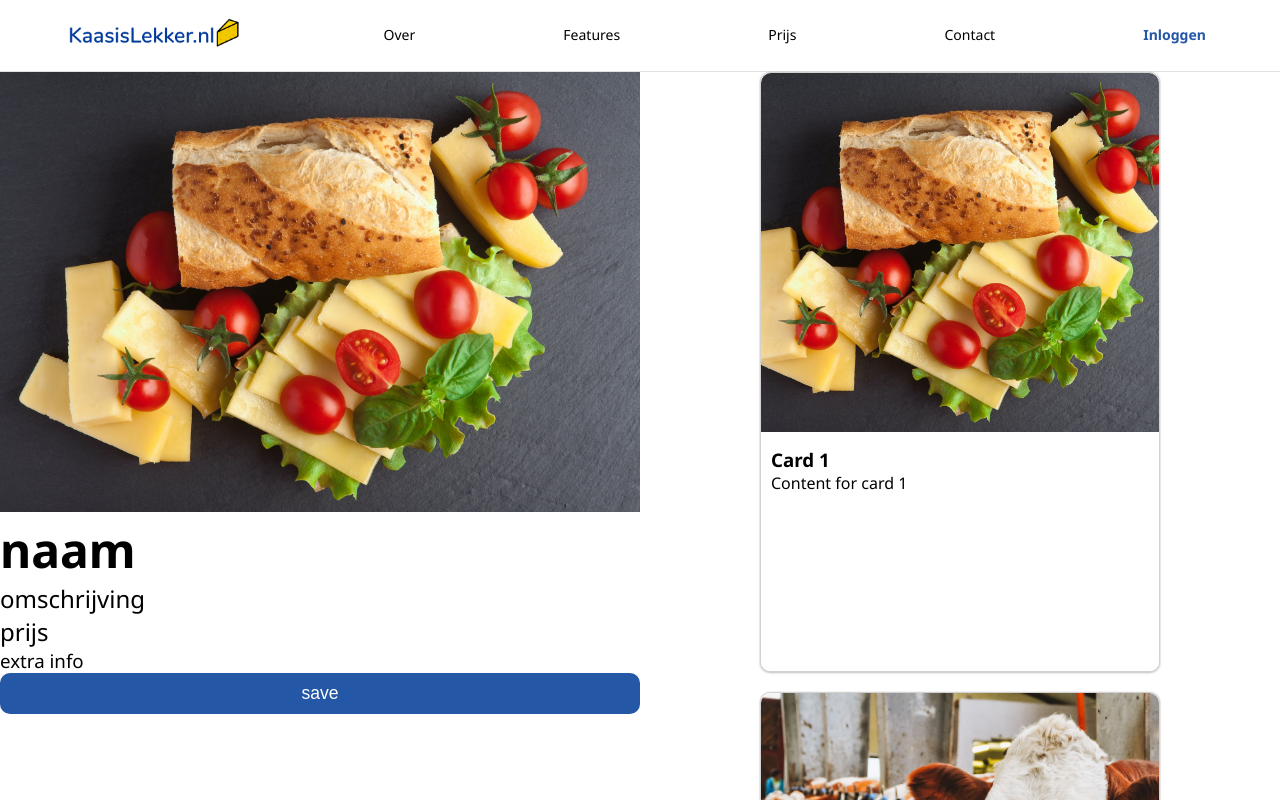
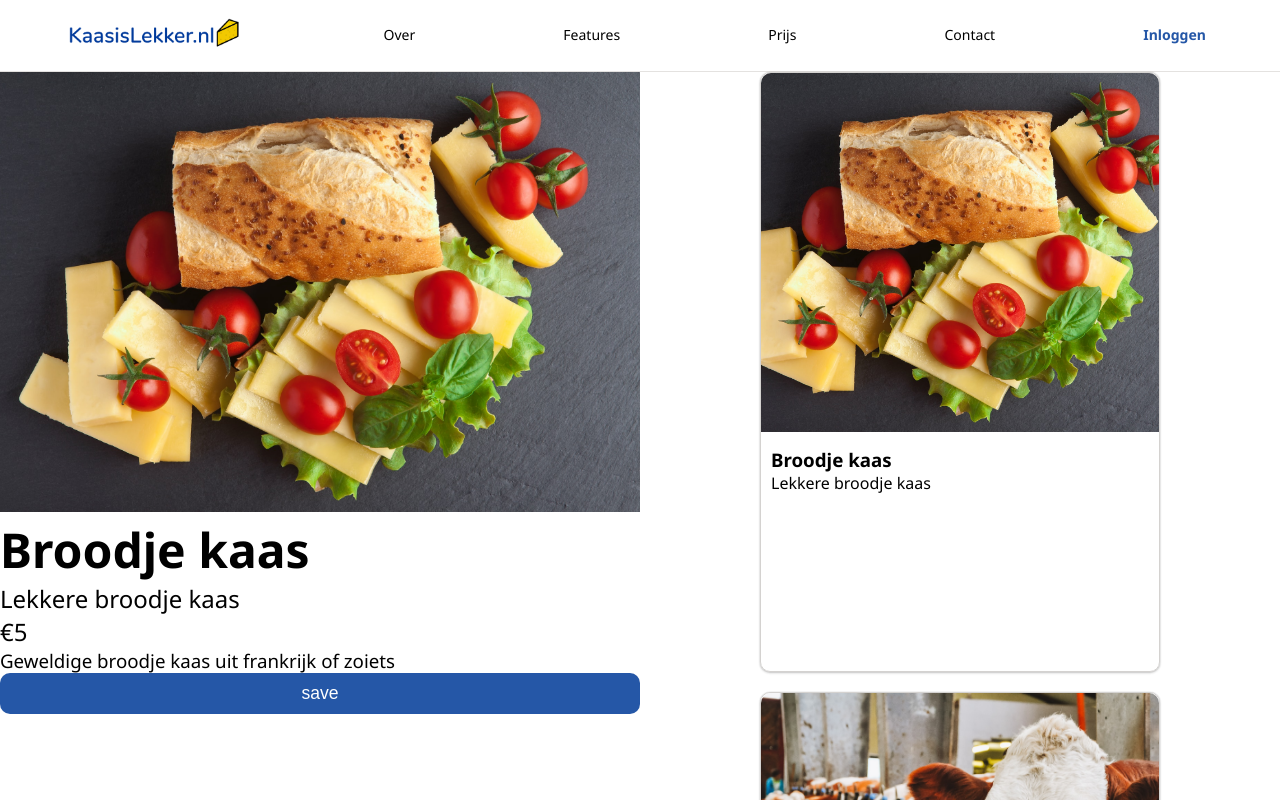
Before and after one commit to AidanMiddel/kaasislekker.nl, a React (Create React App) app: page /collection in a window 1280 px wide. Shown: the top 800 px of the page. Built offline with nearby package versions, Linux system fonts and the light colour scheme.

Commit message:
made cards clickable to show more info

```diff
--- /dev/null
+++ b/src/components/CollectionCard/CollectionCard.css
@@ -0,0 +1,22 @@
+.collectionCard {
+    width: 40rem;
+    height: 60rem;
+    flex-direction: column;
+    border: 1px solid #d4d2d0;
+    border-radius: 1rem;
+    box-shadow: 0 0.125rem 0.25rem rgb(45 45 45 / 12%), 0 0.0625rem 0.1875rem rgb(45 45 45 / 16%), 0 0 0.125rem rgb(45 45 45 / 20%);
+    cursor: pointer;
+  }
+
+  .collectionCard__img {
+    height: 60%;
+    width: 100%;
+    object-fit: cover;
+    border-top-left-radius: inherit;
+    border-top-right-radius: inherit;
+  }
+
+  .collectionCard__article {
+    height: 40%;
+    padding: 1rem;
+  }
--- /dev/null
+++ b/src/components/CollectionCard/CollectionCard.js
@@ -0,0 +1,22 @@
+import "./CollectionCard.css";
+
+
+
+const CollectionCard = (props) => {
+
+    const collectionCardClicked = () => {
+        props.onCollectionCardClicked(props.id)
+    }
+
+    return(
+        <div onClick={collectionCardClicked} className='collectionCard'>
+        <img className='collectionCard__img' src={props.img} alt="" />
+        <article className='collectionCard__article'>
+          <h3>{props.title}</h3>
+          <p>{props.content}</p>
+        </article>
+      </div>
+    )
+}
+
+export default CollectionCard;
--- a/src/components/CollectionCards/CollectionCards.css
+++ b/src/components/CollectionCards/CollectionCards.css
@@ -5,27 +5,6 @@
   justify-content: center;
 }
 
-.collectionCard {
-  width: 40rem;
-  height: 60rem;
-  flex-direction: column;
-  border: 1px solid #d4d2d0;
-  border-radius: 1rem;
-  box-shadow: 0 0.125rem 0.25rem rgb(45 45 45 / 12%), 0 0.0625rem 0.1875rem rgb(45 45 45 / 16%), 0 0 0.125rem rgb(45 45 45 / 20%);
-}
-
-.collectionCard__img {
-  height: 60%;
-  width: 100%;
-  object-fit: cover;
-  border-top-left-radius: inherit;
-  border-top-right-radius: inherit;
-}
-
-.collectionCard__article {
-  height: 40%;
-  padding: 1rem;
-}
 
 .collectionCard__addButton {
   background: #2557a7;
--- a/src/components/CollectionCards/CollectionCards.js
+++ b/src/components/CollectionCards/CollectionCards.js
@@ -2,32 +2,26 @@ import React, { useState } from 'react';
 
 import "./CollectionCards.css"
 
+import CollectionCard from '../CollectionCard/CollectionCard';
 import CollectionCardsData from '../../data/CollectionCardsData';
 
-function CollectionCards() {
-  const [cards, setCards] = useState(CollectionCardsData);
+function CollectionCards(props) {
 
-  let collectionCardsToBeRenderd = cards.map(data => {
+  const onCollectionCardClicked = (idFromCollectionCard) => {
+    props.changeCollectionCardId(idFromCollectionCard)
+  }
+
+  let collectionCardsToBeRenderd = props.cards.map(data => {
     return (
-      <div className='collectionCard'>
-        <img className='collectionCard__img' src={data.img} alt="" />
-        <article className='collectionCard__article'>
-          <h3>{data.title}</h3>
-          <p>{data.content}</p>
-        </article>
-      </div>
+      <CollectionCard onCollectionCardClicked={onCollectionCardClicked} key={data.id} id={data.id} img={data.img} title={data.title} content={data.content} />
     )
   })
 
-const addCard = (img, title, content) => {
-  const newCard = { id: cards.length + 1, img, title, content };
-  setCards([...cards, newCard]);
-}
 
 return (
   <div className="collectionCard__container">
     {collectionCardsToBeRenderd}
-    <button className="collectionCard__addButton" onClick={() => addCard('/img/card1.jpg', 'New card', 'New content')}>Add card</button>
+    <button className="collectionCard__addButton" onClick={() => props.addCard('/img/card1.jpg', 'New card', 'New content', '€5', 'New extra info')}>Add card</button>
   </div>
 );
 }
--- a/src/components/CollectionCardsInfo/CollectionCardsInfo.js
+++ b/src/components/CollectionCardsInfo/CollectionCardsInfo.js
@@ -1,13 +1,17 @@
 import "./CollectionCardsInfo.css";
 
+
 const CollectionCardsInfo = (props) => {
+
+    const searchCard = props.cards?.find((item) => {return item.id === props.collectCardId})
+
     return(
         <section className="collectionCardsInfo">
-            <img className="collectionCardsInfo__img" src="img/card1.jpg" alt="" />
-            <h1 className="collectionCardsInfo__name">naam</h1>
-            <h2 className="collectionCardsInfo__about">omschrijving</h2>
-            <h2 className="collectionCardsInfo__price">prijs</h2>
-            <h3 className="collectionCardsInfo__extra">extra info</h3>
+            <img className="collectionCardsInfo__img" src={searchCard.img} alt="" />
+            <h1 className="collectionCardsInfo__name">{searchCard.title}</h1>
+            <h2 className="collectionCardsInfo__about">{searchCard.content}</h2>
+            <h2 className="collectionCardsInfo__price">{searchCard.price}</h2>
+            <h3 className="collectionCardsInfo__extra">{searchCard.extraContent}</h3>
             <button className="collectionCardsInfo__saveButton">save</button>
         </section>
     )
--- a/src/components/CollectionCardsWrapper/CollectionCardsWrapper.js
+++ b/src/components/CollectionCardsWrapper/CollectionCardsWrapper.js
@@ -1,12 +1,27 @@
 import "./CollectionCardsWrapper.css";
 import CollectionCardsInfo from "../CollectionCardsInfo/CollectionCardsInfo";
+import CollectionCardsData from "../../data/CollectionCardsData";
 import CollectionCards from "../CollectionCards/CollectionCards";
+import { useState } from "react";
 
 const CollectionCardsWrapper = (props) => {
+    const [cards, setCards] = useState(CollectionCardsData);
+
+    const [collectCardId, setCollectionCardId] = useState(1)
+
+    const changeCollectionCardId = (idFromCollectionCard) => {
+        setCollectionCardId(idFromCollectionCard);
+    }
+
+    const addCard = (img, title, content, price, extraContent) => {
+        const newCard = { id: cards.length + 1, img, title, content, price, extraContent };
+        setCards([...cards, newCard]);
+      }
+
     return (
         <section className="collectionCardsWrapper">
-            <CollectionCardsInfo/>
-            <CollectionCards/>
+            <CollectionCardsInfo collectCardId={collectCardId} cards={cards}/>
+            <CollectionCards cards={cards} addCard={addCard} changeCollectionCardId={changeCollectionCardId}/>
         </section>
     )
 }
--- a/src/data/CollectionCardsData.js
+++ b/src/data/CollectionCardsData.js
@@ -1,8 +1,8 @@
 const CollectionCardsData =
     [
-        { id: 1, img: '/img/card1.jpg', title: 'Card 1', content: 'Content for card 1' },
-        { id: 2, img: '/img/card2.jpg', title: 'Card 2', content: 'Content for card 2' },
-        { id: 3, img: '/img/card3.jpg', title: 'Card 3', content: 'Content for card 2' },
+        { id: 1, img: '/img/card1.jpg', title: 'Broodje kaas', content: 'Lekkere broodje kaas', price:'€5', extraContent:"Geweldige broodje kaas uit frankrijk of zoiets" },
+        { id: 2, img: '/img/card2.jpg', title: 'De koe', content: 'De koe maakt melk zodat je kaas kan maken', price:'€300', extraContent:'koeien kunnen gras en water omzetten in melk zodat daar kaas van kan worden gemaakt' },
+        { id: 3, img: '/img/card3.jpg', title: 'kaas', content: 'KAAAAASS' },
     ]
 
 
```
